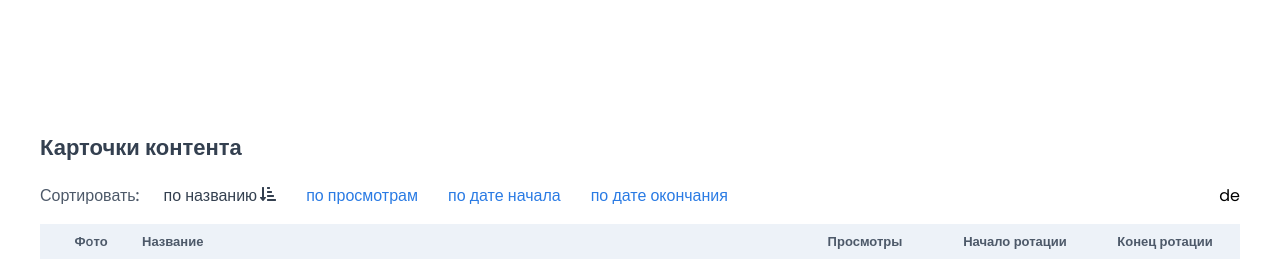
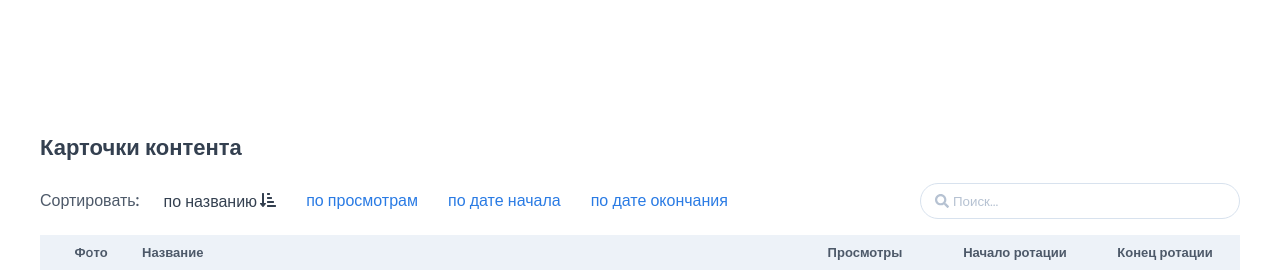
Before and after one commit to VerchkaFeya/products-list, a React (Create React App) app: page / in a window 1280 px wide. Shown: the top 273 px of the page. Built offline with nearby package versions, Linux system fonts and the light colour scheme; grey boxes are pictures that could not be loaded.

Commit message:
feat: add search component

```diff
--- /dev/null
+++ b/src/components/Search.tsx
@@ -0,0 +1,17 @@
+import React, { useState } from 'react';
+
+export const Search = () => {
+  const [searchValue, setSearchValue] = useState('');
+
+  return (
+    <div className="search">
+      <input
+        type="text"
+        value={searchValue}
+        onChange={(e) => setSearchValue(e.target.value)}
+        placeholder="Поиск..."
+        className="search__input"></input>
+      {searchValue && <div className="search__reset" onClick={() => setSearchValue('')}></div>}
+    </div>
+  );
+};
--- a/src/components/index.ts
+++ b/src/components/index.ts
@@ -2,5 +2,6 @@ import { ProductsList } from './ProductsList';
 import { Product } from './Product';
 import { Sort } from './Sort';
 import { ProductCard } from './ProductCard';
+import { Search } from './Search';
 
-export { ProductsList, Product, Sort, ProductCard };
+export { ProductsList, Product, Sort, ProductCard, Search };
--- a/src/pages/ListPage.tsx
+++ b/src/pages/ListPage.tsx
@@ -1,4 +1,4 @@
-import { ProductsList, Sort } from 'components';
+import { ProductsList, Search, Sort } from 'components';
 import React from 'react';
 
 export const ListPage = () => {
@@ -7,7 +7,9 @@ export const ListPage = () => {
       <h1 className="list-page__title">Карточки контента</h1>
       <div className="list-page__controls">
         <Sort />
-        <div className="search">de</div>
+        <div className="list-page__search">
+          <Search />
+        </div>
       </div>
       {/* <div className="pagination"> 1 - 2 - 3 - 4 - 5</div> */}
       <div className="products-list">
--- a/src/styles/components/_index.scss
+++ b/src/styles/components/_index.scss
@@ -3,3 +3,4 @@
 @import './sort';
 @import './product-card';
 @import './stars';
+@import './search';
--- /dev/null
+++ b/src/styles/components/_search.scss
@@ -0,0 +1,61 @@
+.search {
+  position: relative;
+
+  &__input {
+    width: 100%;
+    height: 36px;
+    border-radius: 18px;
+    padding: 12px 14px 11px 32px;
+    border: 1px solid $border-color;
+    font-family: inherit;
+    color: $text-dark;
+    position: relative;
+
+    background-image: url('./../../assets/svg/search-icon.svg');
+    background-repeat: no-repeat;
+    background-position: 14px 9px;
+
+    &::placeholder {
+      color: #b6c2d2;
+    }
+  }
+
+  &__reset {
+    width: 20px;
+    height: 20px;
+    border-radius: 5px;
+    position: absolute;
+    top: 50%;
+    right: 0;
+    transform: translate((-50%, -50%));
+    cursor: pointer;
+    transition: 0.3s;
+
+    &::after,
+    &::before {
+      content: '';
+      width: 13px;
+      height: 2px;
+      background-color: $text-light;
+      position: absolute;
+      display: block;
+      top: 50%;
+      transform: translateY(-50%);
+      transition: 0.3s;
+    }
+
+    &::after {
+      transform: rotate((45deg));
+    }
+    &::before {
+      transform: rotate((-45deg));
+    }
+
+    &:hover {
+      &::after,
+      &::before {
+        background-color: $text-dark;
+      }
+    }
+  }
+}
--- a/src/styles/pages/_list-page.scss
+++ b/src/styles/pages/_list-page.scss
@@ -9,4 +9,8 @@
     margin: 24px 0 16px 0;
     @include flex(space-between, center);
   }
+
+  &__search {
+    width: 320px;
+  }
 }
```
Also changed, not shown: src/assets/svg/search-icon.svg (added).
